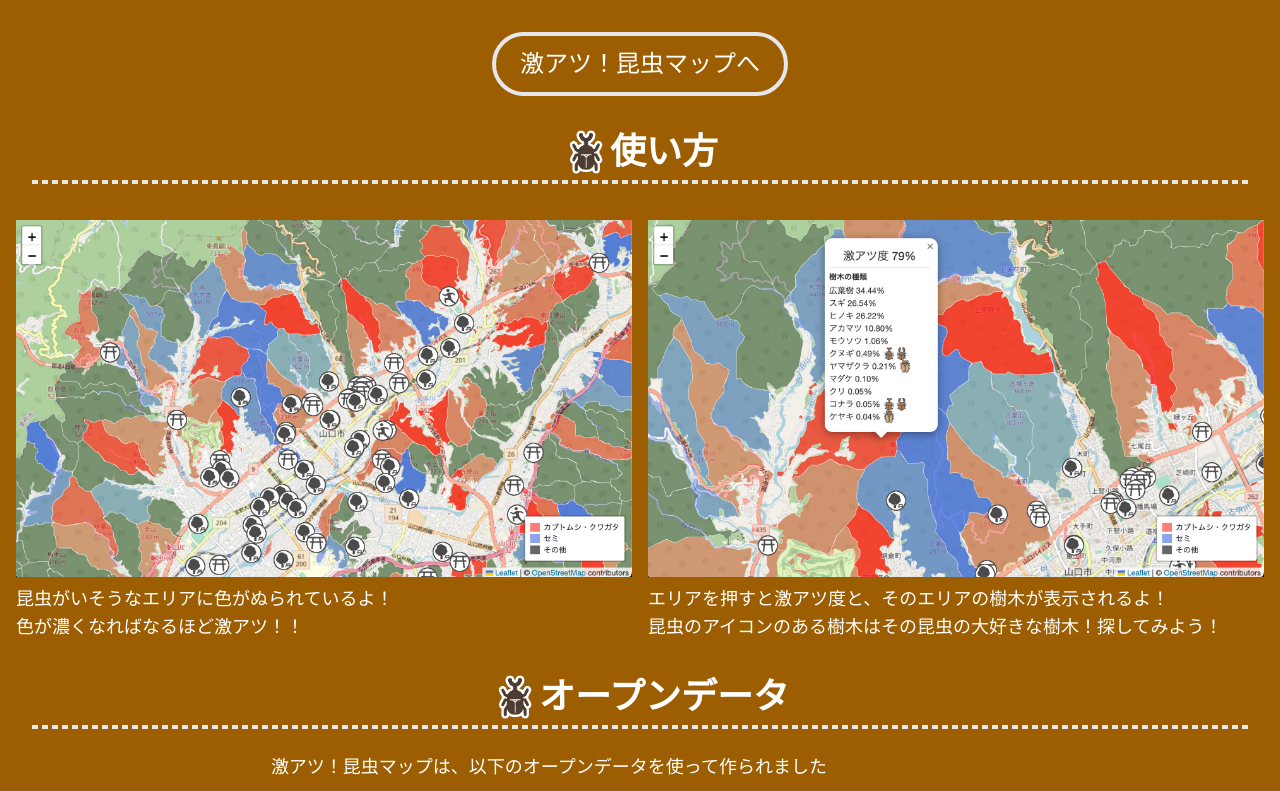
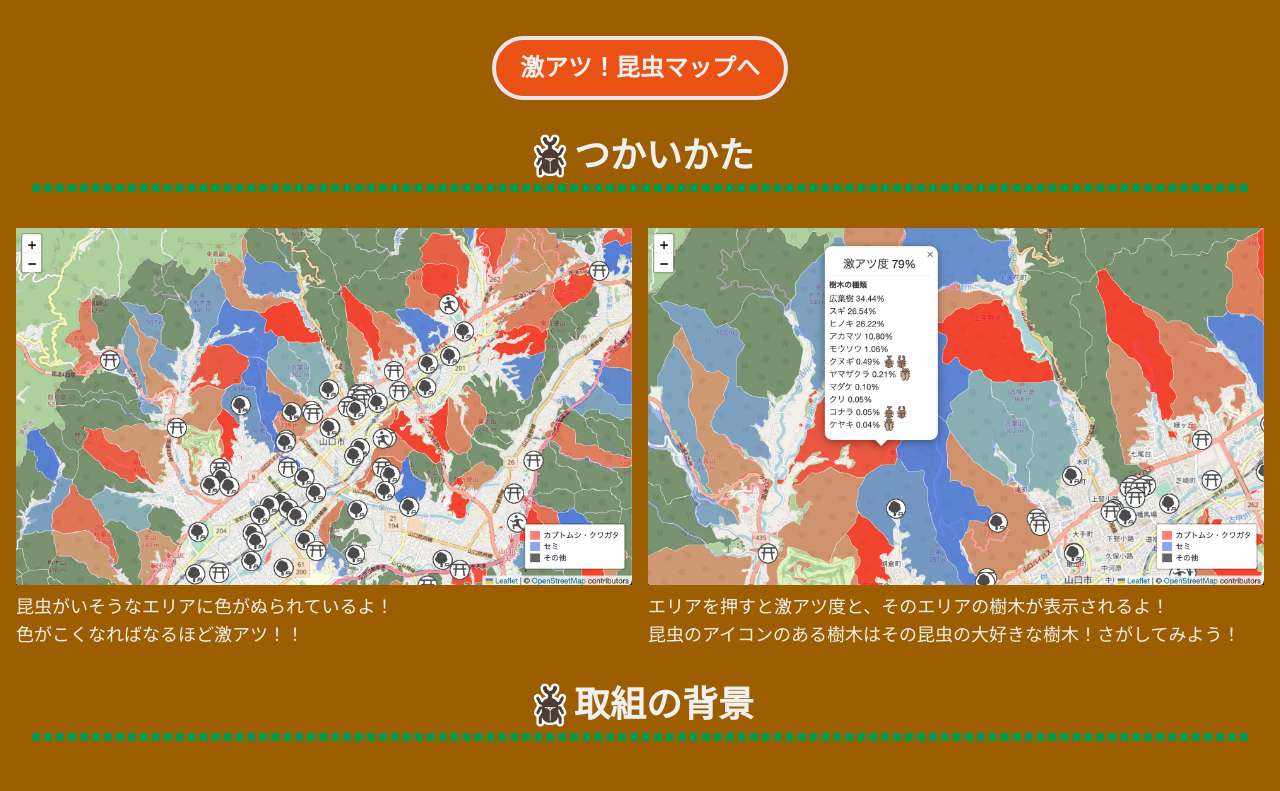
Before and after one commit to gunsow911/gekiatsu_konchu, a Next.js app: page /landing in a window 1280 px wide. Shown: the part 481-1272 px from the top of the page. Built offline with nearby package versions, Linux system fonts and the light colour scheme.

Commit message:
ランディングページのデザインを改良 「取組の背景」項目を追加

```diff
--- a/components/atoms/Title.tsx
+++ b/components/atoms/Title.tsx
@@ -1,4 +1,4 @@
-import {ReactNode} from "react"
+import {ReactNode, useState} from "react"
 
 type Props = {
   children: ReactNode
@@ -8,15 +8,25 @@ type Props = {
  * タイトル
  */
 const Title = ({children} : Props) => {
+  const [hovering, setHovering] = useState<boolean>(false)
+
+  const onEnter = () => {
+    setHovering(true)
+  }
+
+  const onLeave = () => {
+    setHovering(false)
+  }
+
   return (
     <>
-      <div className="flex justify-center">
-        <img src="images/icon_logo.png" className="h-12 inline" />
+      <div className="flex justify-center" onMouseLeave={onLeave} onMouseEnter={onEnter}>
+        <img src="images/icon_logo.png" className={`h-12 inline ease-out duration-200 ${hovering ? ' -rotate-12' : 'transform-none'}`} />
         <div className="font-semibold text-4xl my-auto">
           {children}
         </div>
       </div>
-      <hr className="border-2 border-dashed mt-1 mx-4" />
+      <hr className="border-4 border-dashed mt-1 mx-4 border-[#019b4f]" />
     </>
   )
 }
--- a/components/landing/GekiatsuMapLink.tsx
+++ b/components/landing/GekiatsuMapLink.tsx
@@ -5,11 +5,11 @@ import Link from "next/link"
  */
 const GekiatsuMapLink = () => {
   return <>
-    <Link href="/" passHref>
-      <div className="text-2xl text-center">
-        <button className=" ease-in-out duration-100 hover:bg-[#CC7A00] rounded-full border-solid border-gray-200 hover:border-gray-50 border-4 px-6 py-3">激アツ！昆虫マップへ</button>
+      <div className="text-2xl text-center font-extrabold">
+        <Link href="/" passHref>
+          <button className="ease-out duration-100 bg-[#ea5315] hover:bg-[#ea642c] rounded-full border-solid border-gray-200 border-4 px-6 py-3">激アツ！昆虫マップへ</button>
+        </Link>
       </div>
-    </Link>
   </>
 }
 export default GekiatsuMapLink
--- a/components/landing/OpenDataReference.tsx
+++ b/components/landing/OpenDataReference.tsx
@@ -29,7 +29,7 @@ const OpenDataReference = () => {
     <div className="my-8 mx-4">
       <Title>オープンデータ</Title>
       <Description>
-        <div className="text-lg mb-2">激アツ！昆虫マップは、以下のオープンデータを使って作られました</div>
+        <div className="text-lg mb-2 font-semibold">激アツ！昆虫マップは、以下のオープンデータを使って作られました</div>
         <div className="grid gap-x-4 grid-cols-1 sm:grid-cols-2">
           {list.map(({name, url}) => (
             <div key={url} className="mb-3">
--- /dev/null
+++ b/components/landing/ProjectContext.tsx
@@ -0,0 +1,17 @@
+import Description from "../atoms/Description"
+import Title from "../atoms/Title"
+
+/**
+ * 取組の背景
+ */
+const ProjectContext = () => {
+  return <>
+    <div className="my-8 mx-4">
+      <Title>取組の背景</Title>
+      <Description>
+      </Description>
+    </div>
+  </>
+}
+
+export default ProjectContext
--- a/components/landing/Usage.tsx
+++ b/components/landing/Usage.tsx
@@ -7,21 +7,21 @@ import Title from "../atoms/Title"
 const Usage = () => {
   return <>
     <div className="my-8 mx-4">
-      <Title>使い方</Title>
+      <Title>つかいかた</Title>
       <Description>
         <div className="grid gap-x-4 grid-cols-1 sm:grid-cols-2">
           <div>
             <img className="mt-3 mx-auto" src="/images/gekiatsumap_1.jpg" />
             <div className="mt-2">
               昆虫がいそうなエリアに色がぬられているよ！<br />
-              色が濃くなればなるほど激アツ！！
+              色がこくなればなるほど激アツ！！
             </div>
           </div>
           <div>
             <img className="mt-3 mx-auto" src="/images/gekiatsumap_2.jpg" />
             <div className="mt-2">
               エリアを押すと激アツ度と、そのエリアの樹木が表示されるよ！<br />
-              昆虫のアイコンのある樹木はその昆虫の大好きな樹木！探してみよう！
+              昆虫のアイコンのある樹木はその昆虫の大好きな樹木！さがしてみよう！
             </div>
           </div>
         </div>
--- a/pages/landing/index.tsx
+++ b/pages/landing/index.tsx
@@ -4,6 +4,7 @@ import Introduction from '../../components/landing/Introduction'
 import Logo from '../../components/atoms/Logo'
 import Usage from '../../components/landing/Usage'
 import OpenDataReference from '../../components/landing/OpenDataReference'
+import ProjectContext from '../../components/landing/ProjectContext'
 
 /**
  * ランディングページ
@@ -15,6 +16,7 @@ export default function Landing() {
       <Introduction />
       <GekiatsuMapLink />
       <Usage />
+      <ProjectContext />
       <OpenDataReference />
     </div>
   )
--- a/styles/globals.css
+++ b/styles/globals.css
@@ -15,7 +15,7 @@ body {
 }
 
 body {
-  color: rgb(255 255 255);
+  color: rgb(240 240 240);
   background: rgb(156, 94, 0);
 }
 
```
